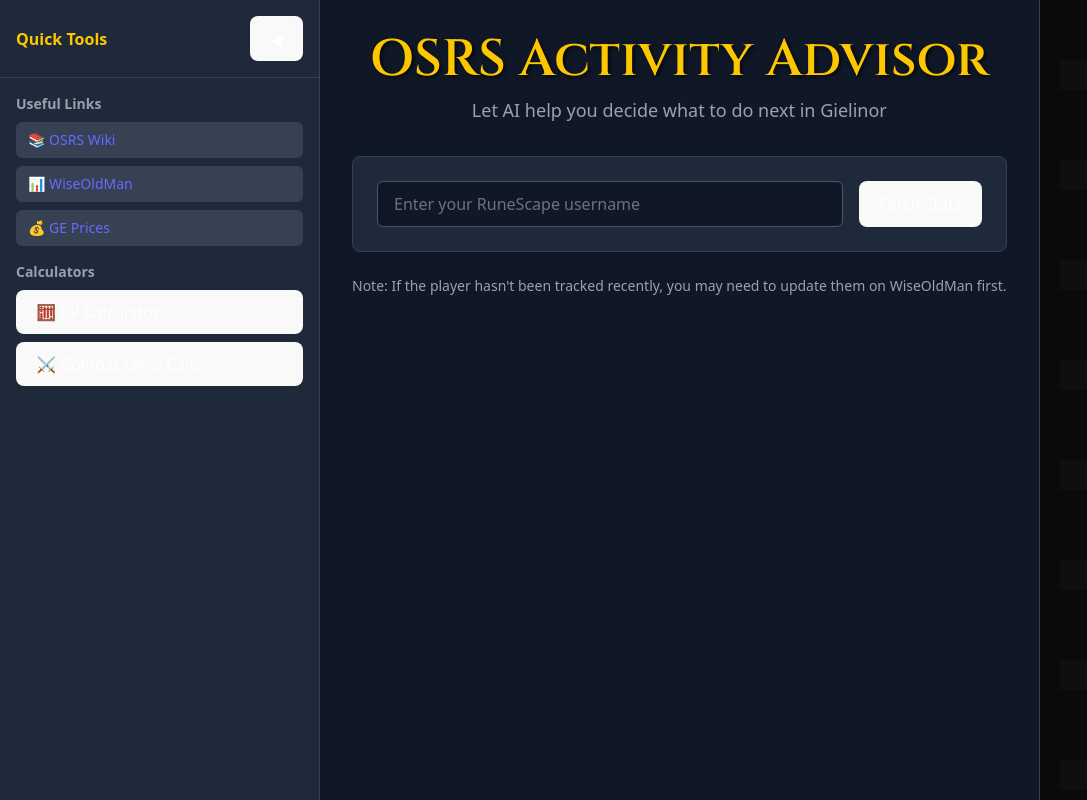
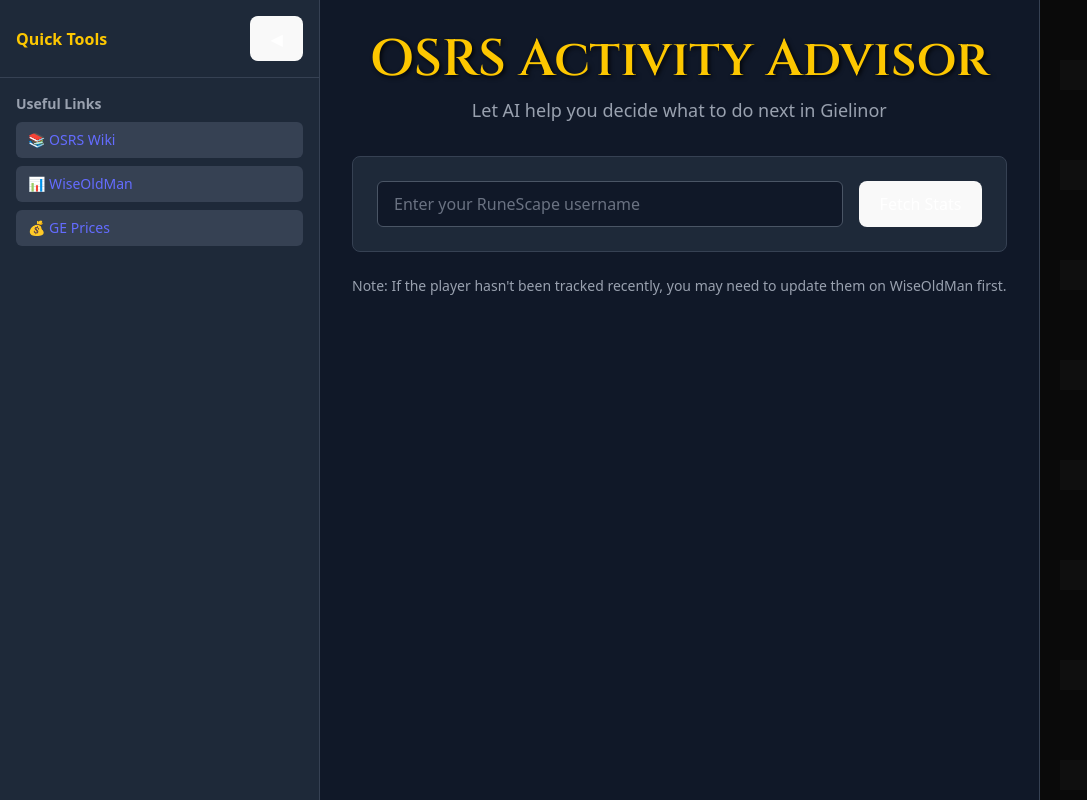
Before and after one commit to sh0bas/osrs-advisor, a React (Vite) app: page / in a window 1280 px wide. Shown: the whole page, without its empty margins (0-1087 px from the left). Built offline with nearby package versions, Linux system fonts and the light colour scheme.

Commit message:
Removed cbl calc and XP calc buttons

```diff
--- a/src/App.jsx
+++ b/src/App.jsx
@@ -54,7 +54,7 @@ function App() {
             const topGains = Object.entries(gainsResponse.data.data.skills)
               .filter(([skill, data]) => data.experience?.gained > 0)
               .sort((a, b) => b[1].experience.gained - a[1].experience.gained)
-              .slice(0, 3)
+              .slice(0, 5)
               .map(([skill, data]) => {
                 const xpGained = data.experience.gained;
                 if (xpGained >= 1000000) {
@@ -160,19 +160,6 @@ function App() {
                 className="block px-3 py-2 bg-gray-700 hover:bg-gray-600 rounded-md text-sm transition-colors">
                 💰 GE Prices
               </a>
-            </div>
-          </div>
-
-          {/* Quick Calculators */}
-          <div>
-            <h3 className="text-sm font-semibold text-gray-400 mb-2">Calculators</h3>
-            <div className="space-y-2">
-              <button className="w-full text-left px-3 py-2 bg-gray-700 hover:bg-gray-600 rounded-md text-sm transition-colors">
-                🧮 XP Calculator
-              </button>
-              <button className="w-full text-left px-3 py-2 bg-gray-700 hover:bg-gray-600 rounded-md text-sm transition-colors">
-                ⚔️ Combat Level Calc
-              </button>
             </div>
           </div>
 
```
